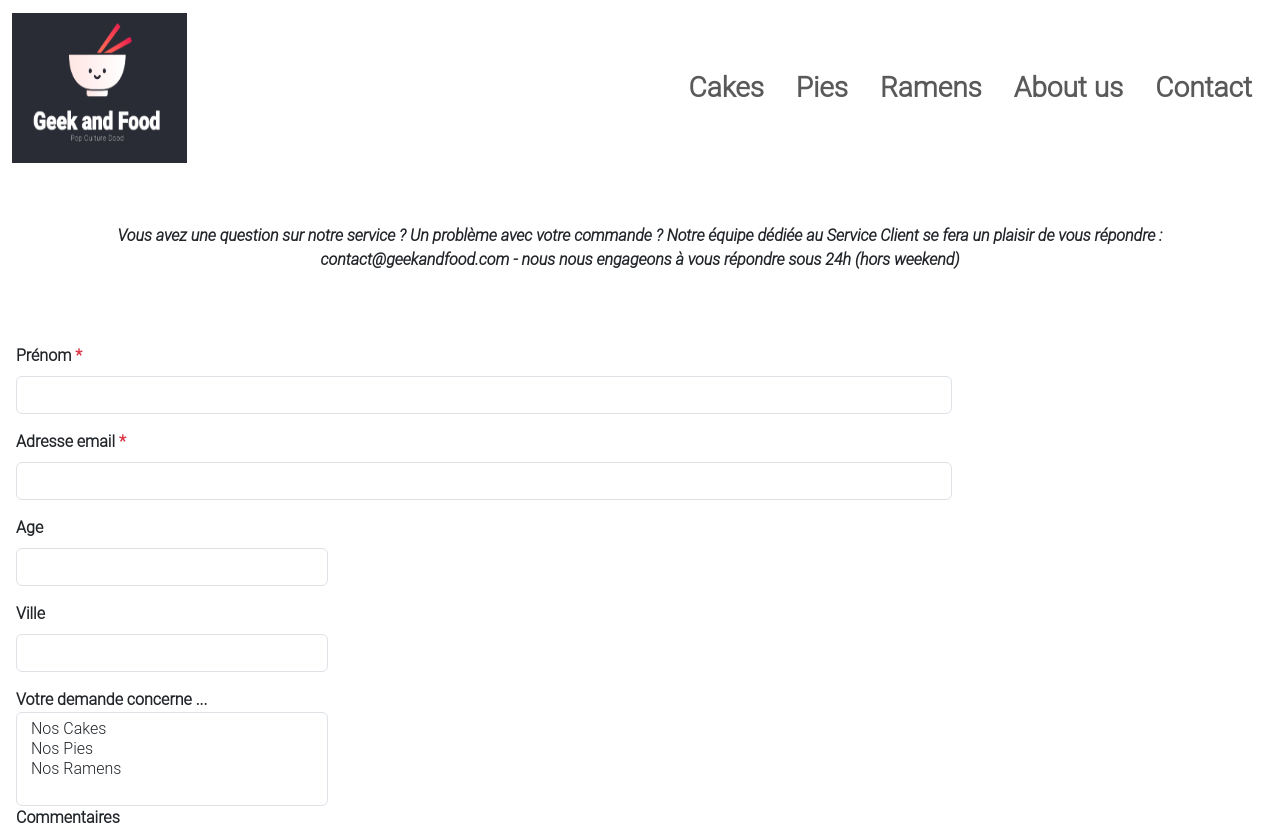
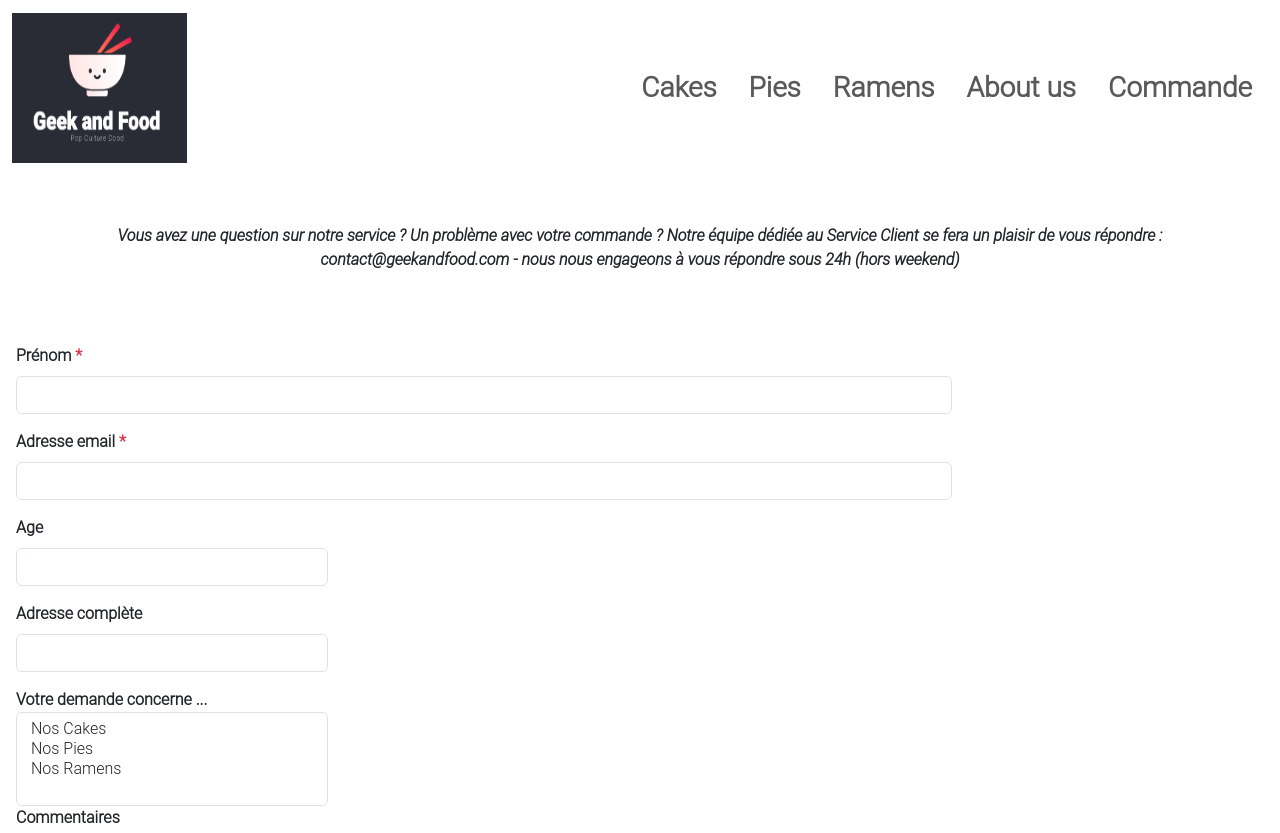
Before and after one commit to MargauxRop/Geek-Food, a plain HTML site: page contact.html in a window 1280 px wide. Shown: the top 833 px of the page. Drawn offline with nearby package versions, Linux system fonts and the light colour scheme.

Commit message:
Mise à jour 'commande' et 'Adresse'

```diff
--- a/contact.html
+++ b/contact.html
@@ -2,7 +2,7 @@
 <html lang="en">
 <head>
     <meta charset="UTF-8">
-    <title>Title</title>
+    <title>Geek&Food Commandes</title>
     <link href="https://cdn.jsdelivr.net/npm/bootstrap@5.3.0-alpha2/dist/css/bootstrap.min.css" rel="stylesheet" integrity="sha384-aFq/bzH65dt+w6FI2ooMVUpc+21e0SRygnTpmBvdBgSdnuTN7QbdgL+OapgHtvPp" crossorigin="anonymous">
   <link rel="stylesheet" href="./css/style.css">
 </head>
@@ -31,7 +31,7 @@
             <a class="nav-link fs-3 px-3 text-nowrap" href="#">About us</a>
           </li>
           <li class="nav-item">
-            <a class="nav-link fs-3 px-3" href="contact.html">Contact</a>
+            <a class="nav-link fs-3 px-3" href="contact.html">Commande</a>
           </li>
         </ul>
       </div>
@@ -68,8 +68,8 @@
   </div>
 
   <div class="mb-3">
-    <label for="ville" class="form-label">Ville</label>
-    <input class="form-control w-25" id="ville">
+    <label for="adress" class="form-label">Adresse complète</label>
+    <input class="form-control w-25" id="adress">
   </div>
 
   <div class="form-group">
```
Also changed, not shown: index.html (+2 -2 lines).
